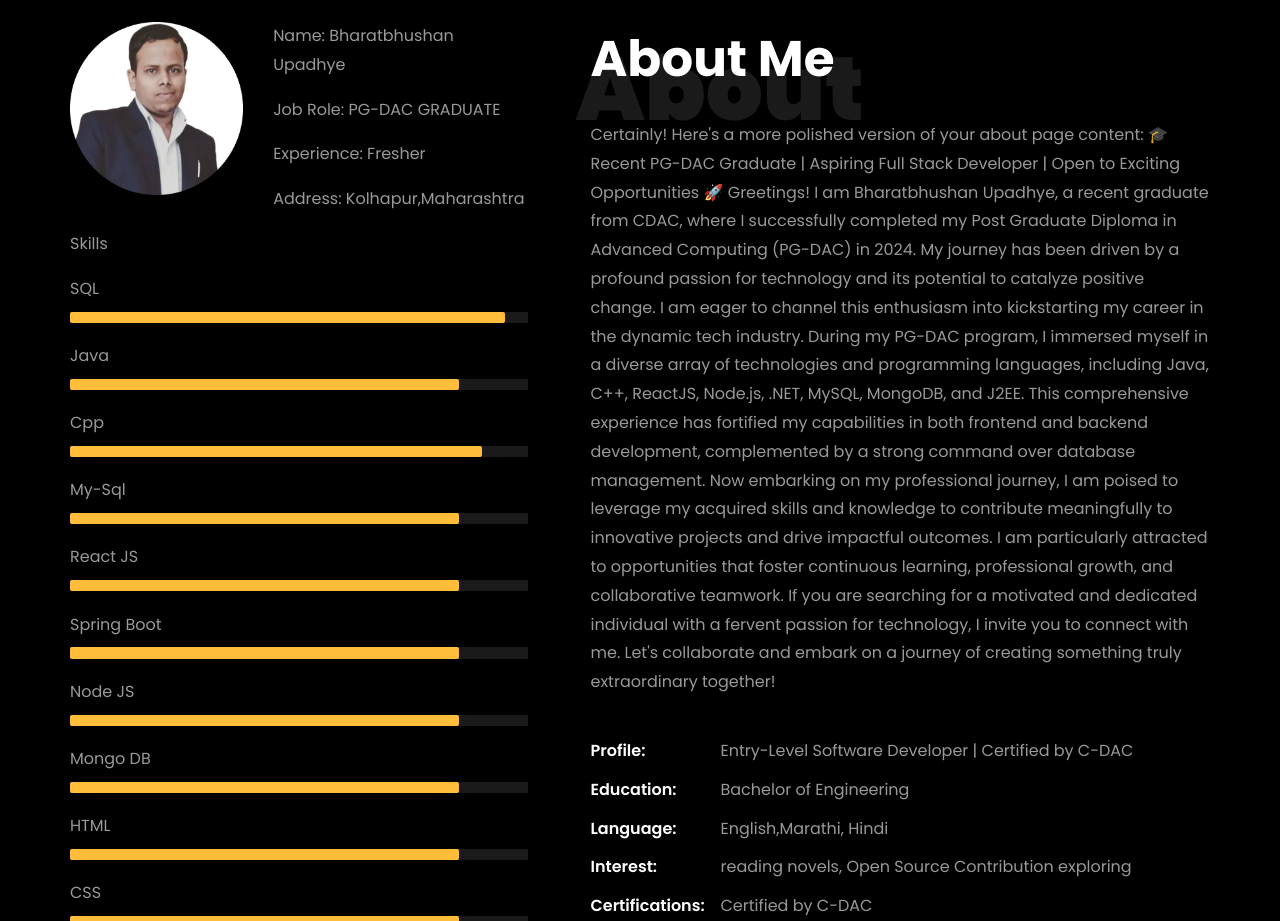
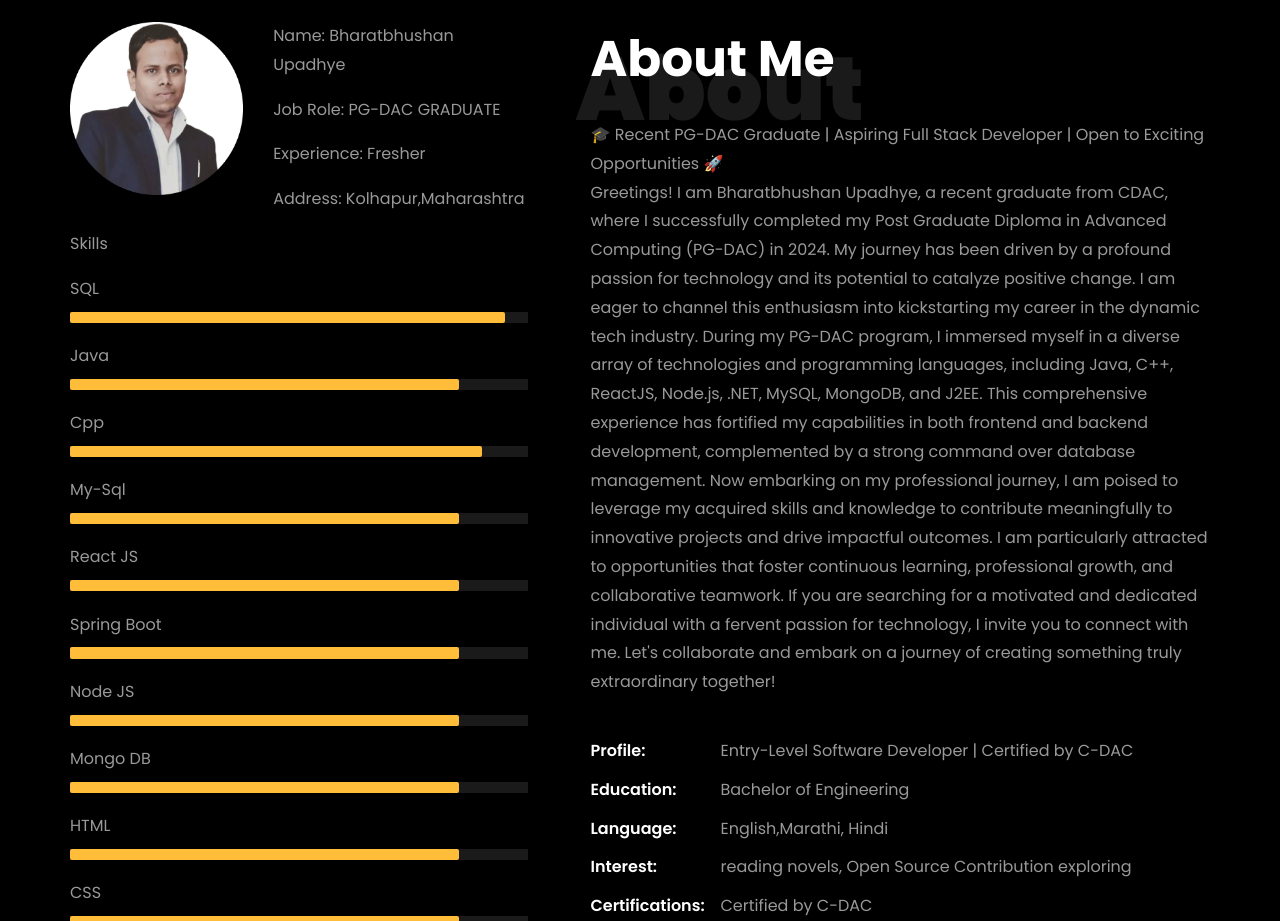
Before and after one commit to bhushan-no-1/Bharat-Portfolio, a plain HTML site: page index.html in a window 1280 px wide. Shown: the part 840-1761 px from the top of the page. Drawn offline with Linux system fonts and the light colour scheme; a script that the page names is missing; files whose address does not match are found by name.

Commit message:
connected to QR

```diff
--- a/index.html
+++ b/index.html
@@ -328,9 +328,7 @@
 								<h1 class="big">About</h1>
 								<h2 class="mb-4">About Me</h2>
 
-								<p>Certainly! Here's a more polished version of your about page content:
-
-									🎓 Recent PG-DAC Graduate | Aspiring Full Stack Developer | Open to Exciting Opportunities 🚀
+								<p>🎓 Recent PG-DAC Graduate | Aspiring Full Stack Developer | Open to Exciting Opportunities 🚀 <br/>
 
 									Greetings! I am Bharatbhushan Upadhye, a recent graduate from CDAC, where I successfully completed my Post Graduate Diploma in Advanced Computing (PG-DAC) in 2024. My journey has been driven by a profound passion for technology and its potential to catalyze positive change. I am eager to channel this enthusiasm into kickstarting my career in the dynamic tech industry.
 
```
